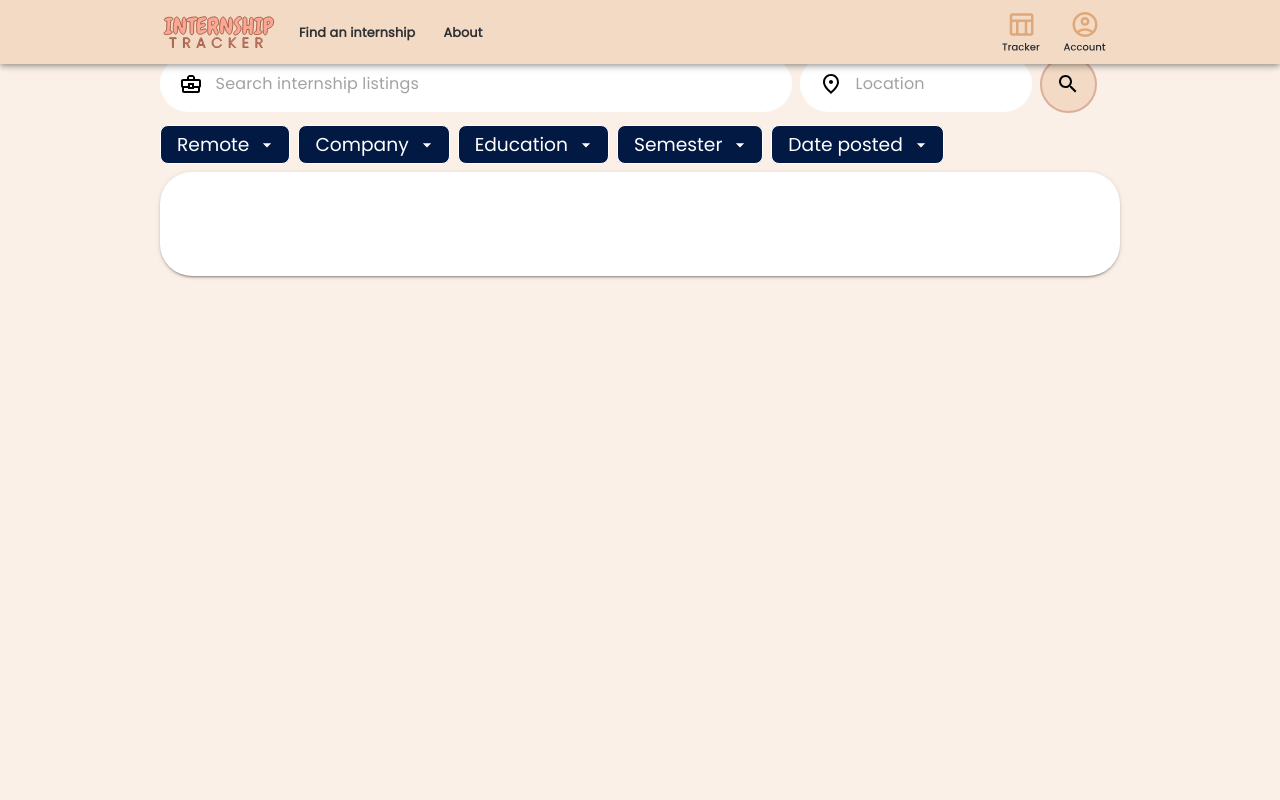
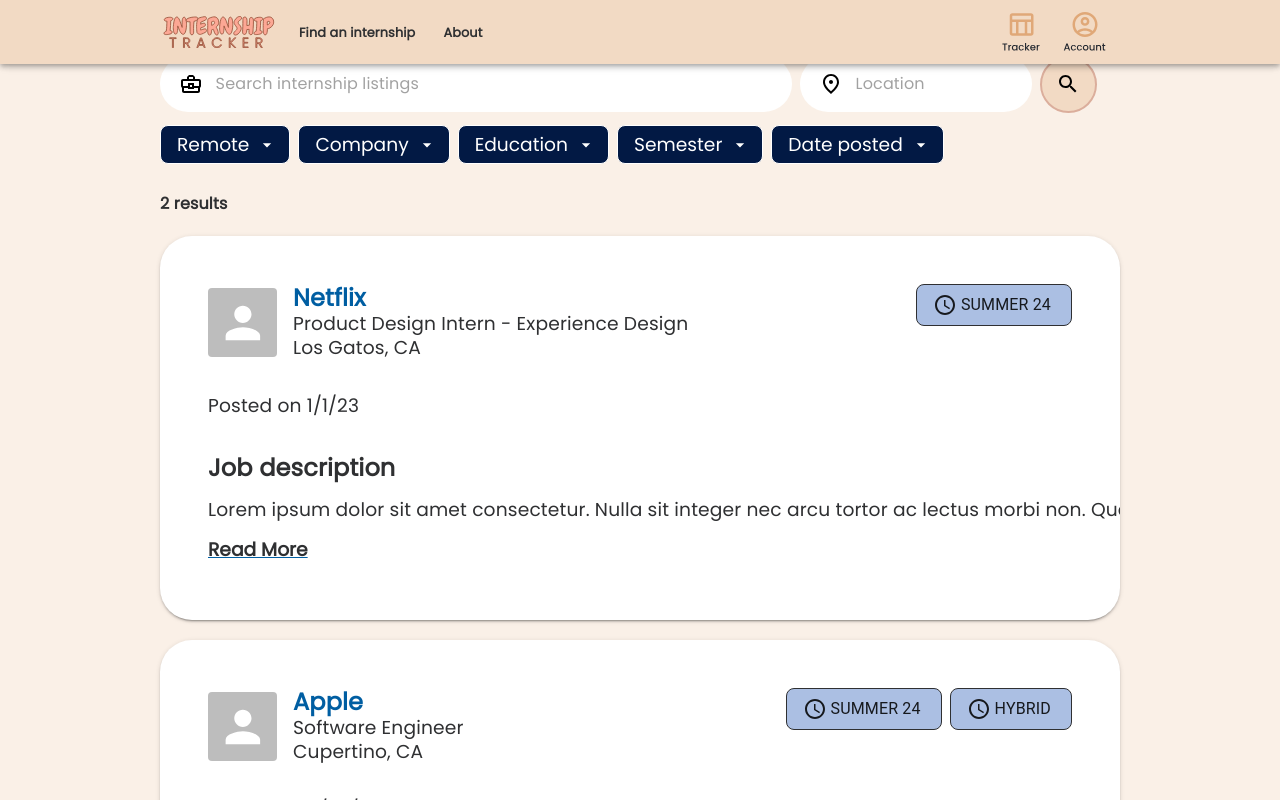
Before and after one commit to BobaTalks/internship-tracker, a React (Create React App) app in the folder client/: page /search in a window 1280 px wide. Shown: the top 800 px of the page. Built offline with nearby package versions, Linux system fonts and the light colour scheme.

Commit message:
added all components to internship post card, as well as some mock data

```diff
--- a/client/src/components/InternshipCard.jsx
+++ b/client/src/components/InternshipCard.jsx
@@ -1,16 +1,87 @@
-import { Card, CardContent } from '@mui/material';
+import AccessTimeIcon from '@mui/icons-material/AccessTime';
+import { Card, CardContent, Grid } from '@mui/material';
 import React from 'react';
 
+import InternshipCompanyInfo from './InternshipCompanyInfo';
+import InternshipTag from './InternshipTag';
+import JobDescription from './JobDescription';
+import PostedOn from './PostedOn';
 /**
  * https://github.com/BobaTalks/internship-tracker/issues/25
  * Component for the internship card. should take an Internship as props
  *
  */
 
-const InternshipCard = () => {
+const InternshipCard = ({
+  companyName,
+  position,
+  location,
+  labels,
+  datePosted,
+  jobDesc,
+  jobReqs,
+  jobResp,
+  jobLink,
+}) => {
+  const getLabelIcon = (filter) => {
+    // returns the correct icon depending on the corresponding filter the tag is showing
+    return <AccessTimeIcon />;
+  };
   return (
     <Card>
-      <CardContent />
+      <CardContent>
+        <Grid container direction="column">
+          <Grid
+            direction="row"
+            container
+            item
+            spacing={3}
+            justifyContent="space-between"
+          >
+            <Grid item xs={7}>
+              <InternshipCompanyInfo
+                name={companyName}
+                title={position}
+                location={location}
+              />
+            </Grid>
+            <Grid
+              container
+              spacing={2}
+              item
+              direction="row"
+              xs={5}
+              alignItems="top"
+              justifyContent="right"
+            >
+              {labels.map((label, i) => {
+                return (
+                  <InternshipTag
+                    label={label.name}
+                    icon={getLabelIcon(label.filter)}
+                    key={i}
+                  />
+                );
+              })}
+            </Grid>
+          </Grid>
+          <Grid container item direction="row" mt={8}>
+            <Grid item>
+              <PostedOn date={datePosted} />
+            </Grid>
+          </Grid>
+          <Grid container item direction="row" mt={8}>
+            <Grid item>
+              <JobDescription
+                description={jobDesc}
+                requirements={jobReqs}
+                responsibilities={jobResp}
+                externalLink={jobLink}
+              />
+            </Grid>
+          </Grid>
+        </Grid>
+      </CardContent>
     </Card>
   );
 };
--- a/client/src/components/InternshipTag.jsx
+++ b/client/src/components/InternshipTag.jsx
@@ -1,10 +1,11 @@
-import { Box } from '@mui/material';
+import { Box, Grid } from '@mui/material';
 import React from 'react';
 
 const InternshipTag = (props) => {
-  const Icon = props.icon;
+  const icon = props.icon;
 
   return (
+    <Grid item>
       <Box
         display="flex"
         maxWidth={false}
@@ -15,11 +16,14 @@
           border: 1,
           borderColor: 'text.main',
           maxWidth: 'fit-content',
+          height: 'fit-content',
+          textTransform: 'uppercase',
         }}
       >
-      <Icon />
+        {icon}
         <Box sx={{ padding: '0rem 0.25rem' }}>{props.label}</Box>
       </Box>
+    </Grid>
   );
 };
 
--- a/client/src/components/PostedOn.jsx
+++ b/client/src/components/PostedOn.jsx
@@ -2,7 +2,7 @@
 import { format } from 'date-fns';
 import React from 'react';
 
-//assuming the format of the props.date is YYYY-MM-DD
+//assuming the format of the props.date is Date object
 const PostedOn = (props) => {
   const postedDate = format(props.date, 'M/d/yy');
   return <Typography variant="body1">Posted on {postedDate}</Typography>;
--- a/client/src/components/SearchResults.jsx
+++ b/client/src/components/SearchResults.jsx
@@ -1,3 +1,4 @@
+import { Stack, Typography } from '@mui/material';
 import React from 'react';
 
 import InternshipCard from './InternshipCard';
@@ -7,8 +8,30 @@
  * Import and render InternshipCard for all internships in Internship[]. Will need mock
  * data or API available
  */
-const SearchResults = () => {
-  return <InternshipCard />;
+const SearchResults = ({ internships }) => {
+  return (
+    <Stack direction="column" spacing={5} paddingTop={5}>
+      <Typography variant="errorMessage">
+        {internships.length} results
+      </Typography>
+      {internships.map((info, i) => {
+        return (
+          <InternshipCard
+            companyName={info.companyName}
+            position={info.position}
+            location={info.location}
+            labels={info.labels}
+            datePosted={info.datePosted}
+            jobDesc={info.jobInfo.jobDesc}
+            jobReqs={info.jobInfo.jobReqs}
+            jobResp={info.jobInfo.jobResp}
+            jobLink={info.jobInfo.jobLink}
+            key={i}
+          />
+        );
+      })}
+    </Stack>
+  );
 };
 
 export default SearchResults;
--- a/client/src/pages/SearchResultsPage.jsx
+++ b/client/src/pages/SearchResultsPage.jsx
@@ -135,6 +135,55 @@
   },
 };
 
+const MOCK_INTERNSHIP_DATA = [
+  {
+    companyName: 'Netflix',
+    position: 'Product Design Intern - Experience Design',
+    location: 'Los Gatos, CA',
+    datePosted: new Date('January 1, 2023'),
+    labels: [
+      {
+        name: 'summer 24',
+        filter: 'semester',
+      },
+    ],
+    jobInfo: {
+      jobDesc:
+        'Lorem ipsum dolor sit amet consectetur. Nulla sit integer nec arcu tortor ac lectus morbi non. Quam aenean tincidunt blandit amet magna enim sed pharetra habitasse. At nec neque suspendisse feugiat eros. Ante a arcu donec sodales ut amet luctus mauris. Felis eu mauris fringilla mauris. Viverra ante iaculis gravida a amet cursus facilisis scelerisque. Leo sit nulla sit vel nibh amet justo aliquam. Risus ullamcorper vitae amet ornare adipiscing vulputate dapibus diam ultrices. Arcu malesuada dui integer non. Aliquet non tortor adipiscing laoreet leo ac pretium fusce nisi.',
+      jobReqs:
+        'Vitae consectetur egestas ullamcorper orci pulvinar mattis commodo et morbi.',
+      jobResp:
+        'Vitae consectetur egestas ullamcorper orci pulvinar mattis commodo et morbi.\n Varius mi massa mi sed cursus mattis. Viverra pharetra vel et neque non ut. ',
+      jobLink: 'https://jobs.netflix.com/',
+    },
+  },
+  {
+    companyName: 'Apple',
+    position: 'Software Engineer',
+    location: 'Cupertino, CA',
+    datePosted: new Date('April 23, 2023'),
+    labels: [
+      {
+        name: 'summer 24',
+        filter: 'semester',
+      },
+      {
+        name: 'hybrid',
+        filter: 'remote',
+      },
+    ],
+    jobInfo: {
+      jobDesc:
+        'Lorem ipsum dolor sit amet consectetur. Nulla sit integer nec arcu tortor ac lectus morbi non. Quam aenean tincidunt blandit amet magna enim sed pharetra habitasse. At nec neque suspendisse feugiat eros. Ante a arcu donec sodales ut amet luctus mauris. Felis eu mauris fringilla mauris. Viverra ante iaculis gravida a amet cursus facilisis scelerisque. Leo sit nulla sit vel nibh amet justo aliquam. Risus ullamcorper vitae amet ornare adipiscing vulputate dapibus diam ultrices. Arcu malesuada dui integer non. Aliquet non tortor adipiscing laoreet leo ac pretium fusce nisi.',
+      jobReqs:
+        'Vitae consectetur egestas ullamcorper orci pulvinar mattis commodo et morbi.',
+      jobResp:
+        'Vitae consectetur egestas ullamcorper orci pulvinar mattis commodo et morbi.\n Varius mi massa mi sed cursus mattis. Viverra pharetra vel et neque non ut. ',
+      jobLink: 'https://www.apple.com/careers/ca/',
+    },
+  },
+];
+
 const SearchResultsPage = () => {
   const [filterData, setFilterData] = useState(MOCK_FILTER_DATA);
 
@@ -147,7 +196,7 @@
           </Typography>
           <SearchBar />
           <FiltersBar />
-          <SearchResults />
+          <SearchResults internships={MOCK_INTERNSHIP_DATA} />
         </Stack>
       </BasePage>
     </FilterContext.Provider>
```
Also changed, not shown: 1 other file (tests, documents, lock files or other folders). Lines whose indentation alone changed are shown as unchanged.
